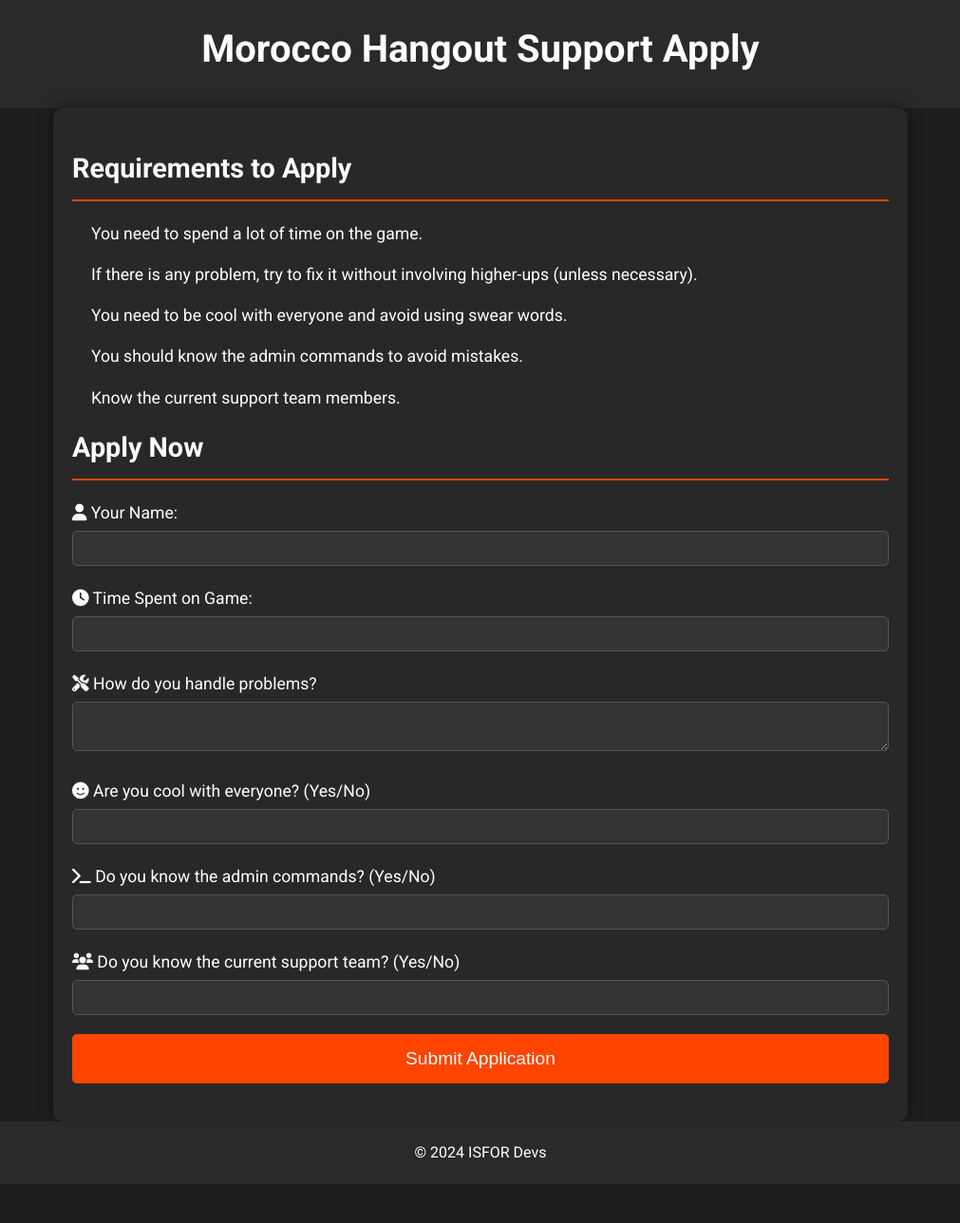
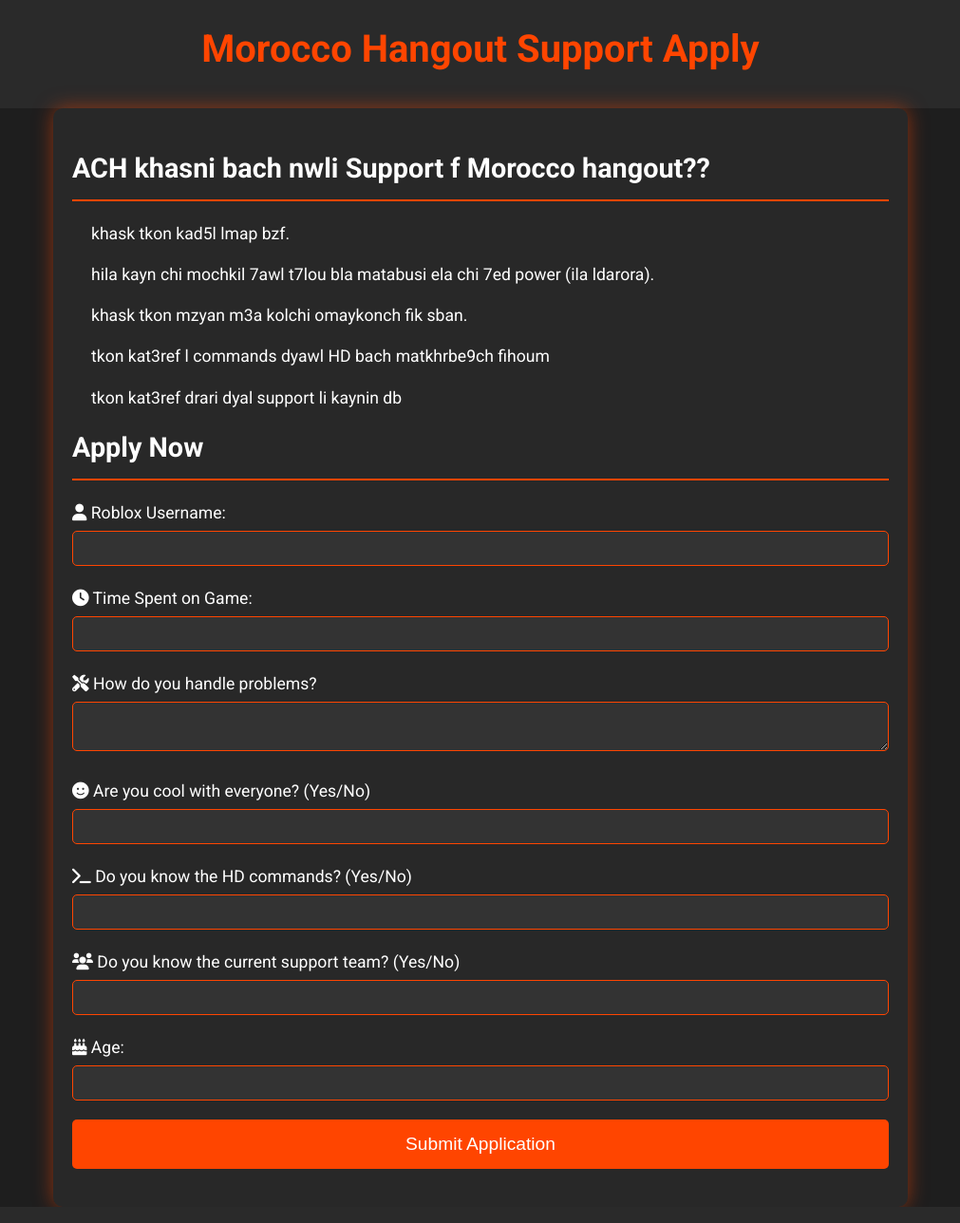
Before and after one commit to ISFOR1/submitsupportgame.github.io, a plain HTML site: page index.html in a window 1280 px wide. Shown: the top 1288 px of the page at 95% size, without its empty margins (134-1145 px from the left). Before the commit the page ends 1247 px from the top, so only its background shows below. Drawn offline with Linux system fonts and the light colour scheme.

Commit message:
Add files via upload

```diff
--- a/index.html
+++ b/index.html
@@ -14,13 +14,13 @@
 
     <main>
         <section class="animated fadeInUp">
-            <h2>Requirements to Apply</h2>
+            <h2>ACH khasni bach nwli Support f Morocco hangout??</h2>
             <ul>
-                <li>You need to spend a lot of time on the game.</li>
-                <li>If there is any problem, try to fix it without involving higher-ups (unless necessary).</li>
-                <li>You need to be cool with everyone and avoid using swear words.</li>
-                <li>You should know the admin commands to avoid mistakes.</li>
-                <li>Know the current support team members.</li>
+                <li>khask tkon kad5l lmap bzf.</li>
+                <li>hila kayn chi mochkil 7awl t7lou bla matabusi ela chi 7ed power (ila ldarora).</li>
+                <li>khask tkon mzyan m3a kolchi omaykonch fik sban.</li>
+                <li>tkon kat3ref l commands dyawl HD bach matkhrbe9ch fihoum</li>
+                <li>tkon kat3ref drari dyal support li kaynin db</li>
             </ul>
         </section>
 
@@ -28,7 +28,7 @@
             <h2>Apply Now</h2>
             <form id="applyForm" class="animated fadeInUp delay-2s">
                 <div class="input-group">
-                    <label for="name"><i class="fas fa-user"></i> Your Name:</label>
+                    <label for="name"><i class="fas fa-user"></i> Roblox Username:</label>
                     <input type="text" id="name" name="name" required>
                 </div>
 
@@ -48,7 +48,7 @@
                 </div>
 
                 <div class="input-group">
-                    <label for="knowCommands"><i class="fas fa-terminal"></i> Do you know the admin commands? (Yes/No)</label>
+                    <label for="knowCommands"><i class="fas fa-terminal"></i> Do you know the HD commands? (Yes/No)</label>
                     <input type="text" id="knowCommands" name="knowCommands" required>
                 </div>
 
@@ -57,13 +57,18 @@
                     <input type="text" id="knowSupport" name="knowSupport" required>
                 </div>
 
-                <button type="submit" class="animated bounceIn">Submit Application</button>
+                <div class="input-group">
+                    <label for="age"><i class="fas fa-birthday-cake"></i> Age:</label>
+                    <input type="number" id="age" name="age" required>
+                </div>
+
+                <button type="submit" id="submitButton" class="animated bounceIn">Submit Application</button>
             </form>
         </section>
     </main>
 
     <div id="thankYouMessage" class="hidden">
-        <h2>Thank you for submitting your application!</h2>
+        <h2 class="animated fadeInUp">Thank you for submitting your application!</h2>
     </div>
 
     <footer>
--- a/script.js
+++ b/script.js
@@ -1,5 +1,10 @@
 document.getElementById('applyForm').addEventListener('submit', function(e) {
     e.preventDefault(); // Prevent the form from submitting in the traditional way
+
+    // Disable the submit button to prevent multiple submissions
+    const submitButton = document.getElementById('submitButton');
+    submitButton.disabled = true;
+    submitButton.innerText = 'Submitting...';
 
     // Collect form data
     const name = document.getElementById('name').value;
@@ -8,6 +13,7 @@
     const coolWithEveryone = document.getElementById('coolWithEveryone').value;
     const knowCommands = document.getElementById('knowCommands').value;
     const knowSupport = document.getElementById('knowSupport').value;
+    const age = document.getElementById('age').value;
 
     // Format the message to be sent to Discord
     const message = `
@@ -19,6 +25,7 @@
 **Cool with Everyone:** ${coolWithEveryone}
 **Know Admin Commands:** ${knowCommands}
 **Know Support Team:** ${knowSupport}
+**Age:** ${age}
     `;
 
     // Send the data to Discord using the webhook
@@ -45,7 +52,13 @@
             document.getElementById('thankYouMessage').classList.remove('hidden');
         } else {
             console.error('Failed to submit application:', response.statusText);
+            submitButton.disabled = false;
+            submitButton.innerText = 'Submit Application';
         }
     })
-    .catch(error => console.error('Error:', error));
+    .catch(error => {
+        console.error('Error:', error);
+        submitButton.disabled = false;
+        submitButton.innerText = 'Submit Application';
+    });
 });
--- a/styles.css
+++ b/styles.css
@@ -26,6 +26,8 @@
     font-size: 2.5rem;
     font-weight: 700;
     margin-bottom: 10px;
+    color: #ff4500;
+    animation: textGlow 2s ease-in-out infinite alternate;
 }
 
 main {
@@ -34,7 +36,7 @@
     margin: auto;
     background-color: #282828;
     border-radius: 10px;
-    box-shadow: 0 0 15px rgba(0, 0, 0, 0.5);
+    box-shadow: 0 0 20px rgba(255, 69, 0, 0.5);
 }
 
 h2 {
@@ -67,10 +69,16 @@
 .input-group input, .input-group textarea {
     width: 100%;
     padding: 10px;
-    border: 1px solid #555;
+    border: 1px solid #ff4500;
     border-radius: 5px;
     background-color: #333;
     color: #fff;
+    transition: border-color 0.3s, box-shadow 0.3s;
+}
+
+.input-group input:focus, .input-group textarea:focus {
+    border-color: #ff6b35;
+    box-shadow: 0 0 10px rgba(255, 69, 0, 0.5);
 }
 
 button {
@@ -83,11 +91,17 @@
     border-radius: 5px;
     font-size: 1.2rem;
     cursor: pointer;
-    transition: background-color 0.3s;
+    transition: background-color 0.3s, transform 0.3s;
 }
 
 button:hover {
     background-color: #e03e00;
+    transform: scale(1.05);
+}
+
+button:disabled {
+    background-color: #555;
+    cursor: not-allowed;
 }
 
 /* Thank You Message */
@@ -100,18 +114,18 @@
     padding: 40px;
     border-radius: 10px;
     text-align: center;
-    color: #fff;
+    color: #ff4500;
     z-index: 100;
-}
-
-#thankYouMessage h2 {
-    font-size: 2rem;
-    animation: fadeInUp 1s ease-in-out;
 }
 
 /* Animations */
 .hidden {
     display: none;
+}
+
+@keyframes textGlow {
+    from { text-shadow: 0 0 10px #ff4500, 0 0 20px #ff4500, 0 0 30px #ff4500; }
+    to { text-shadow: 0 0 20px #ff6b35, 0 0 30px #ff6b35, 0 0 40px #ff6b35; }
 }
 
 @keyframes fadeInDown {
```
